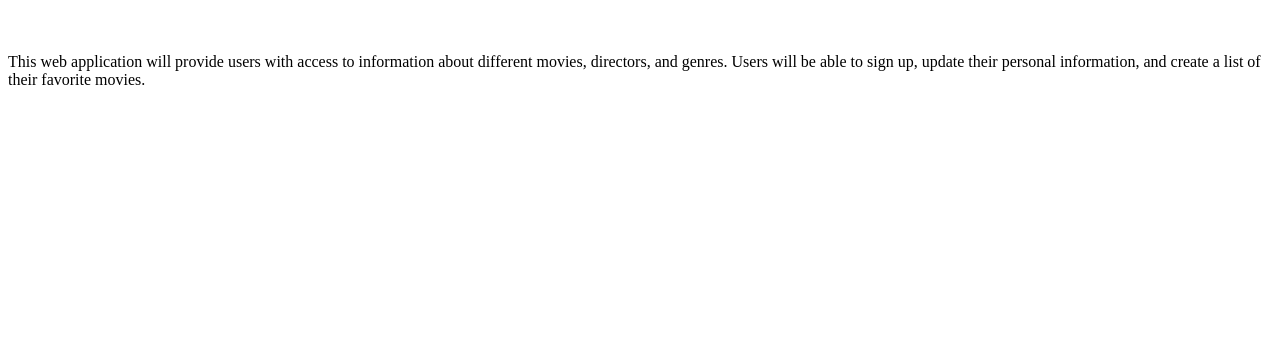
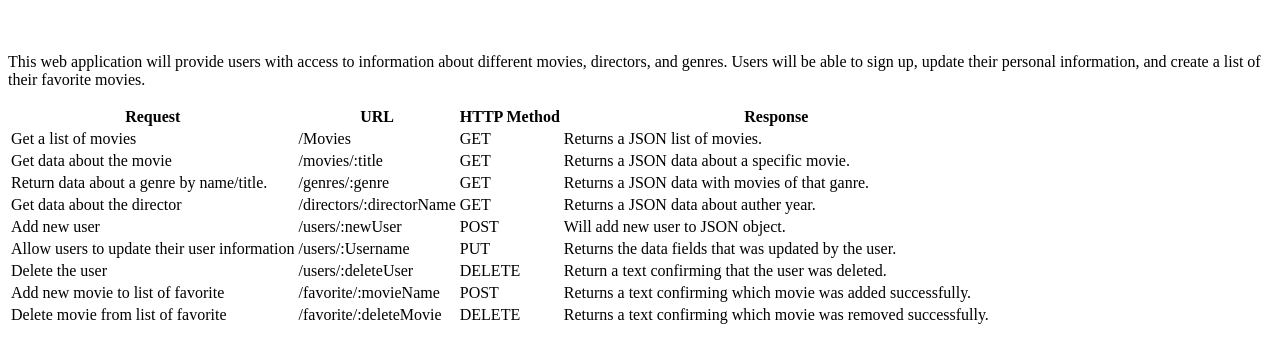
Before and after one commit to kblackston23/myFlix-App-Database, a website: page public/documentation.html in a window 1280 px wide. Shown: the part 61-424 px from the top of the page. Drawn offline with Linux system fonts and the light colour scheme.

Commit message:
Updated and installed uuid

```diff
--- a/package.json
+++ b/package.json
@@ -20,6 +20,7 @@
   "dependencies": {
     "body-parser": "^1.19.1",
     "express": "^4.17.1",
-    "lodash": "^4.17.21"
+    "lodash": "^4.17.21",
+    "uuid": "^8.3.2"
   }
 }
--- a/public/documentation.html
+++ b/public/documentation.html
@@ -13,4 +13,66 @@
     update their personal information, and create a list of their favorite
     movies.
   </p>
+  <table>
+    <tr>
+      <th>Request</th>
+      <th>URL</th>
+      <th>HTTP Method</th>
+      <th>Response</th>
+    </tr>
+    <tr>
+      <td>Get a list of movies</td>
+      <td>/Movies</td>
+      <td>GET</td>
+      <td>Returns a JSON list of movies.</td>
+    </tr>
+    <tr>
+      <td>Get data about the movie</td>
+      <td>/movies/:title</td>
+      <td>GET</td>
+      <td>Returns a JSON data about a specific movie.</td>
+    </tr>
+    <tr>
+      <td>Return data about a genre by name/title.</td>
+      <td>/genres/:genre</td>
+      <td>GET</td>
+      <td>Returns a JSON data with movies of that ganre.</td>
+    </tr>
+    <tr>
+      <td>Get data about the director</td>
+      <td>/directors/:directorName</td>
+      <td>GET</td>
+      <td>Returns a JSON data about auther year.</td>
+    </tr>
+    <tr>
+      <td>Add new user</td>
+      <td>/users/:newUser</td>
+      <td>POST</td>
+      <td>Will add new user to JSON object.</td>
+    </tr>
+    <tr>
+      <td>Allow users to update their user information</td>
+      <td>/users/:Username</td>
+      <td>PUT</td>
+      <td>Returns the data fields that was updated by the user.</td>
+    </tr>
+    <tr>
+      <td>Delete the user</td>
+      <td>/users/:deleteUser</td>
+      <td>DELETE</td>
+      <td>Return a text confirming that the user was deleted.</td>
+    </tr>
+    <tr>
+      <td>Add new movie to list of favorite</td>
+      <td>/favorite/:movieName</td>
+      <td>POST</td>
+      <td>Returns a text confirming which movie was added successfully.</td>
+    </tr>
+    <tr>
+      <td>Delete movie from list of favorite</td>
+      <td>/favorite/:deleteMovie</td>
+      <td>DELETE</td>
+      <td>Returns a text confirming which movie was removed successfully.</td>
+    </tr>
+  </table>
 </body>
```
Also changed, not shown: index.js (+65 -1 lines), 1 other file.
